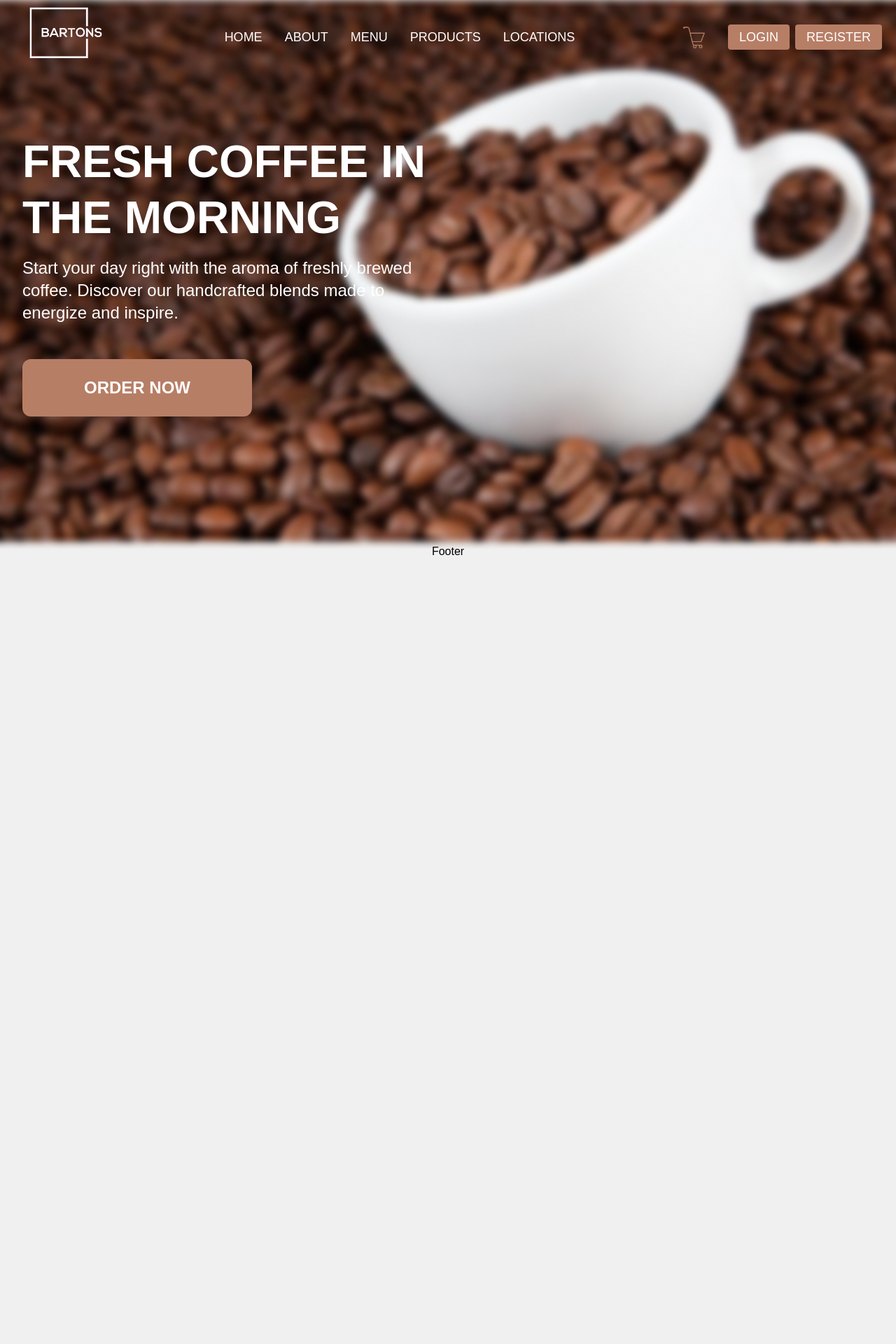
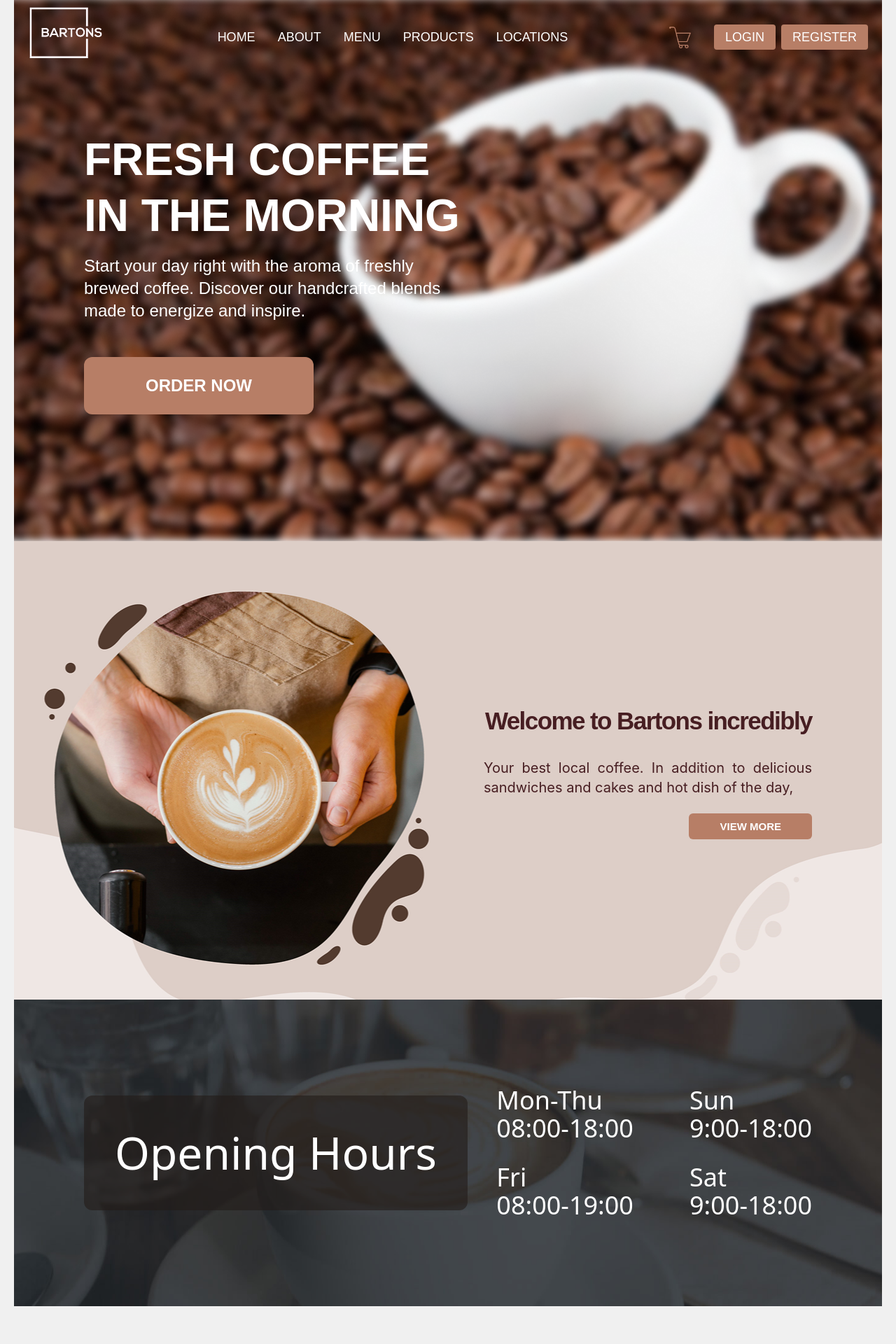
Before and after one commit to yuliyakim01/coffee-shop, a React app: page / in a window 1280 px wide. Shown: the top 1920 px of the page at 70% size. Before the commit the page ends 800 px from the top, so only its background shows below. Built offline with nearby package versions, Linux system fonts and the light colour scheme; what @commercetools/platform-sdk, @commercetools/sdk-client-v2 would draw is missing.

Commit message:
feat: add coffee and openning hours sections

```diff
--- a/src/components/Header-components/Header.tsx
+++ b/src/components/Header-components/Header.tsx
@@ -122,15 +122,15 @@ function Header() {
             {LABELS.login}
           </Link>
         </div>
-        <div>
+        <div className="">
           <Link
             to={ROUTES.register}
-            className="uppercase bg-LightTaupe px-4 py-2 ml-2 rounded text-lg text-white max-[900px]:hidden"
+            className="uppercase bg-LightTaupe px-4 py-2  ml-2 rounded text-lg text-white max-[900px]:hidden"
           >
             {LABELS.register}
           </Link>
         </div>
-        <div className="flex justify-center items-center">
+        <div className="flex justify-center items-center pr-5">
           <img
             src={burger}
             onClick={toggleMenu}
--- /dev/null
+++ b/src/components/homePage-components/Bartons.tsx
@@ -0,0 +1,30 @@
+import React from 'react';
+import coffeeImage from '@/assets/coffee-bg.png';
+
+function Bartons() {
+  return (
+    <div
+      className="h-[655px] relative top-[-110px] flex justify-end items-center bg-cover bg-center max-lg:h-[600px] max-sm:h-[500px] w-full"
+      style={{ backgroundImage: `url(${coffeeImage})` }}
+    >
+      <div className="flex flex-col gap-[30px] max-lg:gap-5 pr-[100px] max-xl:pr-[70px] max-lg:pr-[50px] max-md:pr-[30px] max-sm:pr-5 justify-end items-end w-full max-w-[1200px] ">
+        <h2 className="text-Temptress text-[35px] max-xl:text-[32px] max-lg:text-[28px] max-md:text-[24px] max-sm:text-[20px] font-semibold tracking-[-1.575px] max-sm:tracking-[-0.5px] leading-[44.458px] max-sm:leading-[1.3] text-right">
+          Welcome to Bartons incredibly
+        </h2>
+        <p className="max-w-[469px] max-md:max-w-[400px] max-sm:max-w-[300px] text-Temptress font-secondary text-xl max-lg:text-lg max-sm:text-base text-justify">
+          Your best local coffee. In addition to delicious sandwiches and cakes and hot dish of the day,
+        </p>
+        <div>
+          <a
+            href="/products"
+            className="text-white text-[15px] font-semibold bg-LightTaupe rounded-md px-[44px] max-md:px-[35px] max-sm:px-[25px] py-[10px] hover:bg-DarkTaupe transition-colors"
+          >
+            VIEW MORE
+          </a>
+        </div>
+      </div>
+    </div>
+  );
+}
+
+export default Bartons;
--- a/src/components/homePage-components/HomePageHero.tsx
+++ b/src/components/homePage-components/HomePageHero.tsx
@@ -4,10 +4,10 @@ import hero from '@/assets/home-hero.png';
 function HomePageHero() {
   return (
     <div
-      className="w-full h-[786px] max-lg:h-[700px] max-sm:h-[600px] bg-cover bg-center flex items-center justify-start max-lg:justify-center absolute top-0 left-0"
+      className="w-full h-[786px] max-lg:h-[700px] max-sm:h-[600px] bg-cover bg-center flex items-center justify-start max-lg:justify-center relative top-[-100px] left-0"
       style={{ backgroundImage: `url(${hero})` }}
     >
-      <div className="text-left text-white max-w-[643px] max-sm:max-w-full flex flex-col justify-center items-start max-lg:items-center max-lg:text-center px-8 max-sm:px-4">
+      <div className=" pl-[100px] text-left text-white max-w-[643px] max-sm:max-w-full flex flex-col justify-center items-start max-lg:items-center max-lg:text-center  max-sm:px-4">
         <h1 className="text-[64px] max-lg:text-5xl max-sm:text-4xl font-bold leading-tight max-sm:leading-snug">
           FRESH COFFEE IN THE MORNING
         </h1>
--- /dev/null
+++ b/src/components/homePage-components/OpeningHours.tsx
@@ -0,0 +1,59 @@
+import React from 'react';
+import hoursBg from '@/assets/openingHours.png';
+
+function OpeningHours() {
+  return (
+    <div
+      className="w-full h-[438px] max-xl:h-[400px]   max-sm:h-[650px] bg-cover bg-center flex gap-7 max-[880px]:flex-col items-center justify-between px-[100px] max-xl:px-[70px] max-lg:px-[50px] max-md:px-[30px] max-sm:px-5 max-[880px]:py-10 relative top-[-110px] left-0"
+      style={{ backgroundImage: `url(${hoursBg})` }}
+    >
+      <div className=" max-md:text-center">
+        <h2 className="text-white text-[64px] max-xl:text-[56px] max-lg:text-[48px] max-md:text-[40px] max-sm:text-[36px] font-third py-[34px] max-lg:py-[24px] px-[44px] max-lg:px-[34px] rounded-xl bg-bg">
+          Opening Hours
+        </h2>
+      </div>
+
+      <div className="flex justify-center items-center gap-[80px] max-xl:gap-[60px] max-lg:gap-[40px] max-md:gap-[30px] max-sm:flex-col max-sm:gap-[40px]">
+        <div className="flex flex-col gap-[30px] max-lg:gap-[15px] max-sm:items-center max-sm:text-center">
+          <div>
+            <p className="text-white text-4xl max-xl:text-[34px] max-lg:text-[30px] max-md:text-[26px] max-sm:text-[24px] font-third">
+              Mon-Thu
+            </p>
+            <p className="text-white text-4xl max-xl:text-[34px] max-lg:text-[30px] max-md:text-[26px] max-sm:text-[24px] font-third">
+              08:00-18:00
+            </p>
+          </div>
+          <div>
+            <p className="text-white text-4xl max-xl:text-[34px] max-lg:text-[30px] max-md:text-[26px] max-sm:text-[24px] font-third">
+              Fri
+            </p>
+            <p className="text-white text-4xl max-xl:text-[34px] max-lg:text-[30px] max-md:text-[26px] max-sm:text-[24px] font-third">
+              08:00-19:00
+            </p>
+          </div>
+        </div>
+
+        <div className="flex flex-col gap-[30px] max-lg:gap-[20px] max-sm:items-center max-sm:text-center">
+          <div>
+            <p className="text-white text-4xl max-xl:text-[34px] max-lg:text-[30px] max-md:text-[26px] max-sm:text-[24px] font-third">
+              Sun
+            </p>
+            <p className="text-white text-4xl max-xl:text-[34px] max-lg:text-[30px] max-md:text-[26px] max-sm:text-[24px] font-third">
+              9:00-18:00
+            </p>
+          </div>
+          <div>
+            <p className="text-white text-4xl max-xl:text-[34px] max-lg:text-[30px] max-md:text-[26px] max-sm:text-[24px] font-third">
+              Sat
+            </p>
+            <p className="text-white text-4xl max-xl:text-[34px] max-lg:text-[30px] max-md:text-[26px] max-sm:text-[24px] font-third">
+              9:00-18:00
+            </p>
+          </div>
+        </div>
+      </div>
+    </div>
+  );
+}
+
+export default OpeningHours;
--- a/src/layout/Layout.tsx
+++ b/src/layout/Layout.tsx
@@ -5,7 +5,7 @@ import Footer from '@/components/Footer-components/Footer';
 
 function Layout() {
   return (
-    <div className="min-h-screen max-w-[1440px] mx-auto flex flex-col items-center w-full px-5 relative">
+    <div className="min-h-screen max-w-[1440px] mx-auto flex flex-col items-center w-full px-5 ">
       <Header />
       <div className="flex-1 w-full">
         <Outlet />
--- a/src/pages/Home.tsx
+++ b/src/pages/Home.tsx
@@ -1,10 +1,14 @@
+import Bartons from '@/components/homePage-components/Bartons';
 import HomePageHero from '@/components/homePage-components/HomePageHero';
+import OpeningHours from '@/components/homePage-components/OpeningHours';
 import React from 'react';
 
 function HomePage() {
   return (
-    <div className="w-full h-full flex-1 flex">
+    <div className="w-full h-full flex-1 flex flex-col ">
       <HomePageHero />
+      <Bartons />
+      <OpeningHours />
     </div>
   );
 }
--- a/src/styles/index.css
+++ b/src/styles/index.css
@@ -1,7 +1,7 @@
 @tailwind base;
 @tailwind components;
 @tailwind utilities;
-@import url('https://fonts.googleapis.com/css2?family=Poppins:ital,wght@0,100;0,200;0,300;0,400;0,500;0,600;0,700;0,800;0,900;1,100;1,200;1,300;1,400;1,500;1,600;1,700;1,800;1,900&display=swap');
+@import url('https://fonts.googleapis.com/css2?family=Inter:ital,opsz,wght@0,14..32,100..900;1,14..32,100..900&family=Irish+Grover&family=Poppins:ital,wght@0,100;0,200;0,300;0,400;0,500;0,600;0,700;0,800;0,900;1,100;1,200;1,300;1,400;1,500;1,600;1,700;1,800;1,900&display=swap');
 * {
   margin: 0;
   padding: 0;
--- a/tailwind.config.js
+++ b/tailwind.config.js
@@ -5,9 +5,12 @@ export default {
     extend: {
       colors: {
         LightTaupe: '#B77E66',
+        Temptress: '#471E22',
+        bg: 'rgba(34, 27, 24, 0.60)',
       },
       fontFamily: {
-        sans: ['Inter', 'sans-serif'],
+        secondary: ['Inter', 'sans-serif'],
+        third: ['Irish Grover', 'system-ui'],
       },
     },
   },
```
Also changed, not shown: src/assets/openingHours.png (added).
